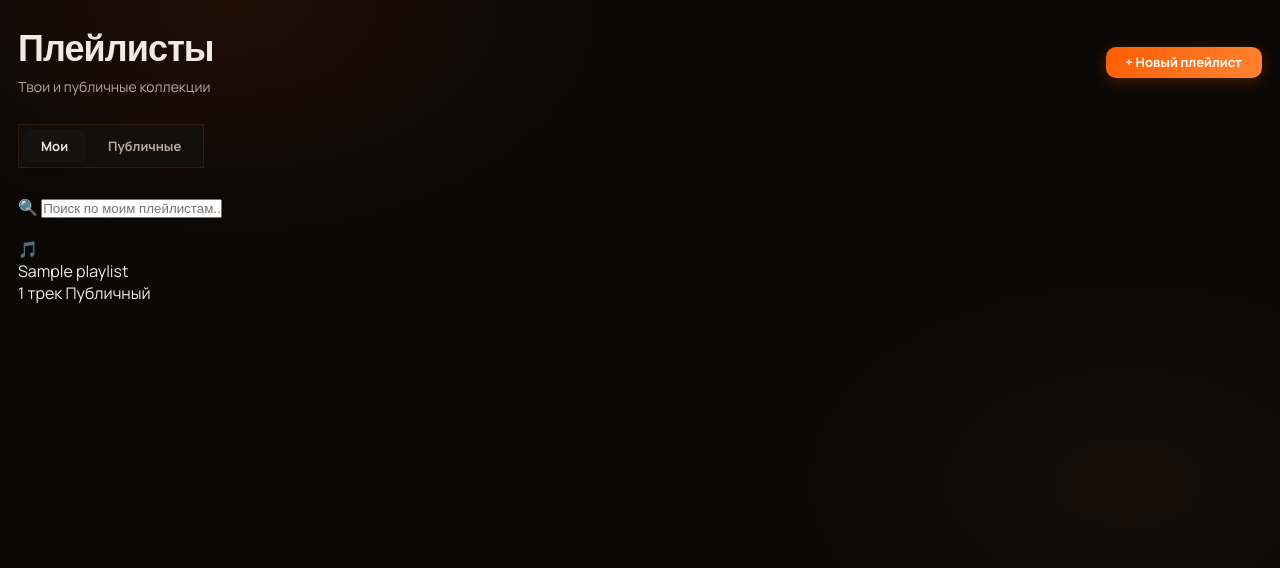
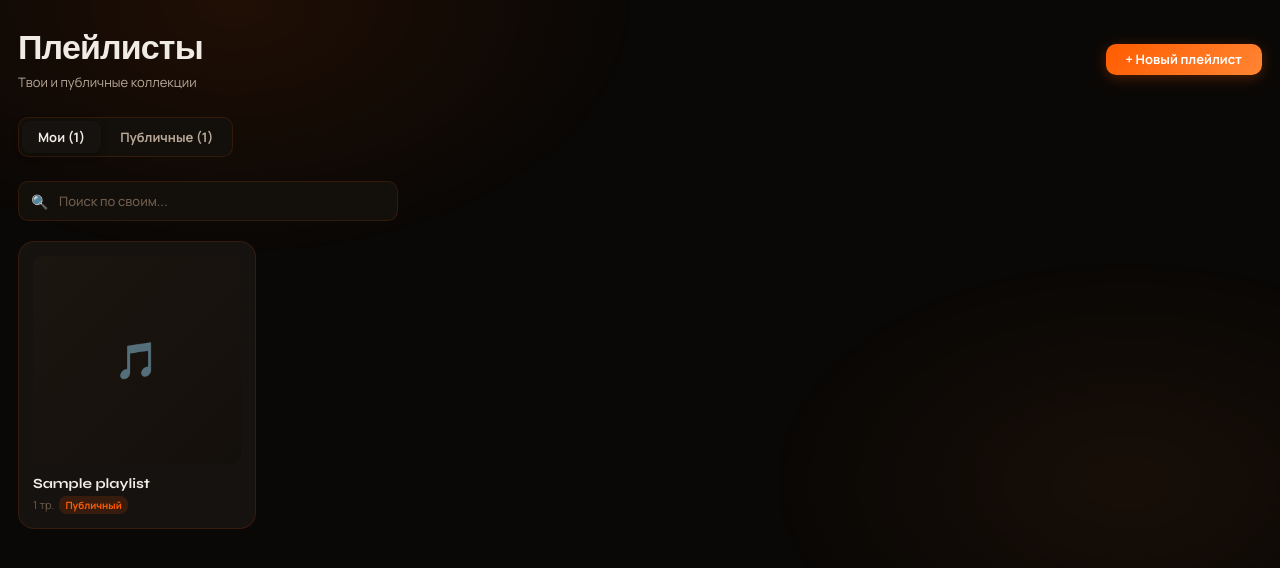
Before and after one commit to zawarkayt/hertmusic, a Flask app: page /playlists in a window 1280 px wide. Shown: the part 62-630 px from the top of the page. Run offline with Flask 3, Linux system fonts and the light colour scheme; the visitor is signed in with stand-in values (Sample User, id 1); tables that the repository leaves empty hold one stand-in row (values such as "Sample post").

Commit message:
Update playlists.html

```diff
--- a/templates/playlists.html
+++ b/templates/playlists.html
@@ -1,179 +1,141 @@
 {% extends "base.html" %}
 {% block title %}Плейлисты — HertMusic{% endblock %}
+{% block content %}
 
-{% block extra_head %}
-<style>
-  .tabs { display:flex; gap:4px; background:var(--bg-2); border:1px solid var(--border); border-radius:var(--radius-sm); padding:4px; margin-bottom:28px; width:fit-content; }
-  .tab { font-size:13px; font-weight:700; padding:8px 18px; border-radius:8px; cursor:pointer; color:var(--text-2); border:none; background:none; font-family:'Manrope',sans-serif; transition:all 0.15s; }
-  .tab:hover { color:var(--text); }
-  .tab.active { background:var(--bg-card); color:var(--text); box-shadow:0 2px 8px rgba(0,0,0,0.3); }
-  .tab-panel { display:none; }
-  .tab-panel.active { display:block; }
-</style>
-{% endblock %}
-
-{% block content %}
-<div style="display:flex; align-items:center; justify-content:space-between; margin-bottom:28px; flex-wrap:wrap; gap:12px;">
+<div style="display:flex;align-items:center;justify-content:space-between;margin-bottom:26px;flex-wrap:wrap;gap:12px">
   <div>
-    <h1 style="font-size:clamp(24px,5vw,36px); font-weight:800;">Плейлисты</h1>
-    <p style="color:var(--text-2); font-size:14px; margin-top:6px;">Твои и публичные коллекции</p>
+    <h1 style="font-size:clamp(22px,5vw,34px);font-weight:800">Плейлисты</h1>
+    <p style="color:var(--text-2);font-size:13px;margin-top:5px">Твои и публичные коллекции</p>
   </div>
-  <button class="btn btn-primary" onclick="openCreateModal()">+ Новый плейлист</button>
+  <button class="btn btn-primary" onclick="window.openCreateModal()">+ Новый плейлист</button>
 </div>
 
 <div class="tabs">
-  <button class="tab active" onclick="switchTab('my')">Мои</button>
-  <button class="tab" onclick="switchTab('public')">Публичные</button>
+  <button class="tab active" id="tab-btn-my" onclick="window.switchTab('my',this)">Мои ({{ my_playlists|length }})</button>
+  <button class="tab" id="tab-btn-public" onclick="window.switchTab('public',this)">Публичные ({{ public_playlists|length }})</button>
 </div>
 
-<!-- My playlists -->
+<!-- My -->
 <div class="tab-panel active" id="tab-my">
-  <div class="search-wrap" style="max-width:400px;">
-    <span class="search-icon">🔍</span>
-    <input class="search-input" type="text" placeholder="Поиск по моим плейлистам..." id="search-my" oninput="filterMy(this.value)">
+  <div class="search-wrap" style="max-width:380px">
+    <span class="search-ico">🔍</span>
+    <input class="search-inp" type="text" placeholder="Поиск по своим..." oninput="window.filterMy(this.value)">
   </div>
   {% if my_playlists %}
-  <div class="playlists-grid" id="grid-my">
+  <div class="pl-grid" id="grid-my">
     {% for pl in my_playlists %}
-    <div class="playlist-card" onclick="goPlaylist({{ pl.id }})" data-name="{{ pl.name|lower }}">
-      <div class="playlist-cover-empty">🎵</div>
-      <div class="playlist-name">{{ pl.name }}</div>
-      <div class="playlist-meta">
-        <span>{{ pl.items|length }} трек{{ 'ов' if pl.items|length != 1 else '' }}</span>
-        {% if pl.is_public %}
-        <span class="badge-public">Публичный</span>
-        {% else %}
-        <span class="badge-private">Приватный</span>
-        {% endif %}
+    <div class="pl-card" onclick="window.spaNavigate('/playlists/{{ pl.id }}')" data-name="{{ pl.name|lower }}">
+      <div class="pl-cover-ph">🎵</div>
+      <div class="pl-name">{{ pl.name }}</div>
+      <div class="pl-meta">
+        <span>{{ pl.items|length }} тр.</span>
+        {% if pl.is_public %}<span class="badge-pub">Публичный</span>{% else %}<span class="badge-priv">Приватный</span>{% endif %}
       </div>
     </div>
     {% endfor %}
   </div>
   {% else %}
-  <div class="empty-state">
-    <div class="icon">🎵</div>
+  <div class="empty">
+    <div class="ico">🎵</div>
     <h3>Нет плейлистов</h3>
-    <p>Создай свой первый плейлист!</p>
-    <button class="btn btn-primary" style="margin-top:20px;" onclick="openCreateModal()">+ Создать</button>
+    <p>Создай свой первый!</p>
+    <button class="btn btn-primary" style="margin-top:18px" onclick="window.openCreateModal()">+ Создать</button>
   </div>
   {% endif %}
 </div>
 
-<!-- Public playlists -->
+<!-- Public -->
 <div class="tab-panel" id="tab-public">
-  <div class="search-wrap" style="max-width:400px;">
-    <span class="search-icon">🔍</span>
-    <input class="search-input" type="text" placeholder="Поиск публичных плейлистов..." id="search-public" oninput="searchPublic(this.value)">
+  <div class="search-wrap" style="max-width:380px">
+    <span class="search-ico">🔍</span>
+    <input class="search-inp" type="text" placeholder="Поиск публичных..." oninput="window.searchPublic(this.value)">
   </div>
-  <div class="playlists-grid" id="grid-public">
+  <div class="pl-grid" id="grid-public">
     {% for pl in public_playlists %}
-    <div class="playlist-card" onclick="goPlaylist({{ pl.id }})">
-      <div class="playlist-cover-empty">🎵</div>
-      <div class="playlist-name">{{ pl.name }}</div>
-      <div class="playlist-meta">
-        <span>{{ pl.items|length }} трек{{ 'ов' if pl.items|length != 1 else '' }}</span>
-        <span style="color:var(--text-3);">{{ pl.owner.telegram_first_name or pl.owner.telegram_username or '?' }}</span>
+    <div class="pl-card" onclick="window.spaNavigate('/playlists/{{ pl.id }}')">
+      <div class="pl-cover-ph">🎵</div>
+      <div class="pl-name">{{ pl.name }}</div>
+      <div class="pl-meta">
+        <span>{{ pl.items|length }} тр.</span>
+        <span>{{ pl.owner.telegram_first_name or pl.owner.telegram_username or '?' }}</span>
       </div>
     </div>
     {% endfor %}
     {% if not public_playlists %}
-    <p style="color:var(--text-3); font-size:14px; grid-column:1/-1;">Нет публичных плейлистов</p>
+    <p style="color:var(--text-3);font-size:13px;grid-column:1/-1">Нет публичных плейлистов</p>
     {% endif %}
   </div>
 </div>
 
-<!-- Create Modal -->
-<div class="modal-overlay" id="create-modal" style="display:none;" onclick="if(event.target===this)closeCreateModal()">
+<!-- Create modal -->
+<div class="modal-ov" id="create-modal" style="display:none" onclick="if(event.target===this)window.closeCreateModal()">
   <div class="modal">
-    <button class="modal-close" onclick="closeCreateModal()">✕</button>
+    <button class="modal-x" onclick="window.closeCreateModal()">✕</button>
     <div class="modal-title">Новый плейлист</div>
-    <div id="create-error" style="display:none;" class="error-msg"></div>
+    <div id="create-err" class="err" style="display:none"></div>
     <div class="form-group">
       <label class="form-label">Название *</label>
       <input class="form-input" type="text" id="pl-name" placeholder="Например: Утренний кайф" maxlength="100">
     </div>
     <div class="form-group">
       <label class="form-label">Описание</label>
-      <input class="form-input form-textarea" type="text" id="pl-desc" placeholder="Необязательно..." maxlength="300">
+      <input class="form-input" type="text" id="pl-desc" placeholder="Необязательно..." maxlength="300">
     </div>
     <div class="form-group">
       <label class="form-label">Видимость</label>
-      <select class="form-input form-select" id="pl-public">
+      <select class="form-input form-select" id="pl-pub">
         <option value="1">🌍 Публичный — виден всем</option>
         <option value="0">🔒 Приватный — только ты</option>
       </select>
     </div>
-    <button class="btn btn-primary" style="width:100%;padding:13px;" onclick="createPlaylist()">Создать плейлист</button>
+    <button class="btn btn-primary" style="width:100%;padding:12px" onclick="window.createPlaylist()">Создать плейлист</button>
   </div>
 </div>
-{% endblock %}
 
-{% block scripts %}
 <script>
-function switchTab(name) {
-  document.querySelectorAll(".tab-panel").forEach(p => p.classList.remove("active"));
-  document.querySelectorAll(".tab").forEach(t => t.classList.remove("active"));
-  document.getElementById("tab-" + name).classList.add("active");
-  event.target.classList.add("active");
-}
+window.switchTab = function(name, btn){
+  document.querySelectorAll(".tab-panel").forEach(p=>p.classList.remove("active"));
+  document.querySelectorAll(".tab").forEach(t=>t.classList.remove("active"));
+  document.getElementById("tab-"+name).classList.add("active");
+  if(btn) btn.classList.add("active");
+};
 
-function goPlaylist(id) {
-  spaNavigate("/playlists/" + id);
-}
-
-function filterMy(q) {
-  document.querySelectorAll("#grid-my .playlist-card").forEach(c => {
+window.filterMy = function(q){
+  document.querySelectorAll("#grid-my .pl-card").forEach(c=>{
     c.style.display = c.dataset.name.includes(q.toLowerCase()) ? "" : "none";
   });
-}
+};
 
-let searchTimer;
-function searchPublic(q) {
-  clearTimeout(searchTimer);
-  searchTimer = setTimeout(async () => {
-    const res = await fetch("/api/playlists?q=" + encodeURIComponent(q), { credentials: "include" });
-    const data = await res.json();
+let _st;
+window.searchPublic = function(q){
+  clearTimeout(_st);
+  _st = setTimeout(async()=>{
+    const r = await fetch("/api/playlists?q="+encodeURIComponent(q),{credentials:"include"});
+    const data = await r.json();
     const grid = document.getElementById("grid-public");
-    grid.innerHTML = data.length ? data.map(p => `
-      <div class="playlist-card" onclick="goPlaylist(${p.id})">
-        <div class="playlist-cover-empty">🎵</div>
-        <div class="playlist-name">${escHtml(p.name)}</div>
-        <div class="playlist-meta">
-          <span>${p.song_count} трек${p.song_count !== 1 ? "ов" : ""}</span>
-          <span style="color:var(--text-3);">${escHtml(p.owner_name)}</span>
-        </div>
-      </div>`).join("") : '<p style="color:var(--text-3);font-size:14px;grid-column:1/-1;">Ничего не найдено</p>';
-  }, 300);
-}
+    grid.innerHTML = data.length
+      ? data.map(p=>`<div class="pl-card" onclick="window.spaNavigate('/playlists/${p.id}')"><div class="pl-cover-ph">🎵</div><div class="pl-name">${_esc(p.name)}</div><div class="pl-meta"><span>${p.song_count} тр.</span><span>${_esc(p.owner_name)}</span></div></div>`).join("")
+      : '<p style="color:var(--text-3);font-size:13px;grid-column:1/-1">Ничего не найдено</p>';
+  },300);
+};
 
-function openCreateModal() { document.getElementById("create-modal").style.display = "flex"; }
-function closeCreateModal() { document.getElementById("create-modal").style.display = "none"; }
+window.openCreateModal  = function(){ document.getElementById("create-modal").style.display="flex"; };
+window.closeCreateModal = function(){ document.getElementById("create-modal").style.display="none"; };
 
-async function createPlaylist() {
-  const name = document.getElementById("pl-name").value.trim();
-  const errEl = document.getElementById("create-error");
-  if (!name) { errEl.textContent = "Введи название"; errEl.style.display = "block"; return; }
-  errEl.style.display = "none";
-  const res = await fetch("/api/playlists", {
-    method: "POST", credentials: "include",
-    headers: { "Content-Type": "application/json" },
-    body: JSON.stringify({
-      name,
-      description: document.getElementById("pl-desc").value.trim(),
-      is_public: document.getElementById("pl-public").value === "1"
-    })
+window.createPlaylist = async function(){
+  const name  = document.getElementById("pl-name").value.trim();
+  const errEl = document.getElementById("create-err");
+  if(!name){ errEl.textContent="Введи название"; errEl.style.display="block"; return; }
+  errEl.style.display="none";
+  const r = await fetch("/api/playlists",{
+    method:"POST",credentials:"include",
+    headers:{"Content-Type":"application/json"},
+    body:JSON.stringify({name,description:document.getElementById("pl-desc").value.trim(),is_public:document.getElementById("pl-pub").value==="1"})
   });
-  if (res.ok) {
-    const pl = await res.json();
-    closeCreateModal();
-    spaNavigate("/playlists/" + pl.id);
-  } else {
-    errEl.textContent = "Ошибка создания"; errEl.style.display = "block";
-  }
-}
+  if(r.ok){ const pl=await r.json(); window.closeCreateModal(); window.spaNavigate("/playlists/"+pl.id); }
+  else{ errEl.textContent="Ошибка создания"; errEl.style.display="block"; }
+};
 
-function escHtml(s) {
-  return String(s).replace(/&/g,"&amp;").replace(/</g,"&lt;").replace(/>/g,"&gt;");
-}
+function _esc(s){ return String(s).replace(/&/g,"&amp;").replace(/</g,"&lt;").replace(/>/g,"&gt;"); }
 </script>
 {% endblock %}
```
